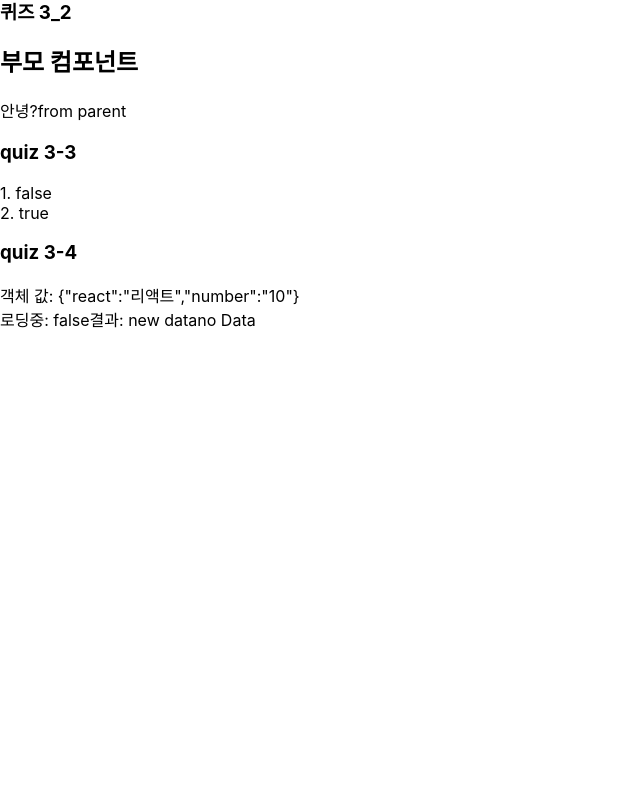
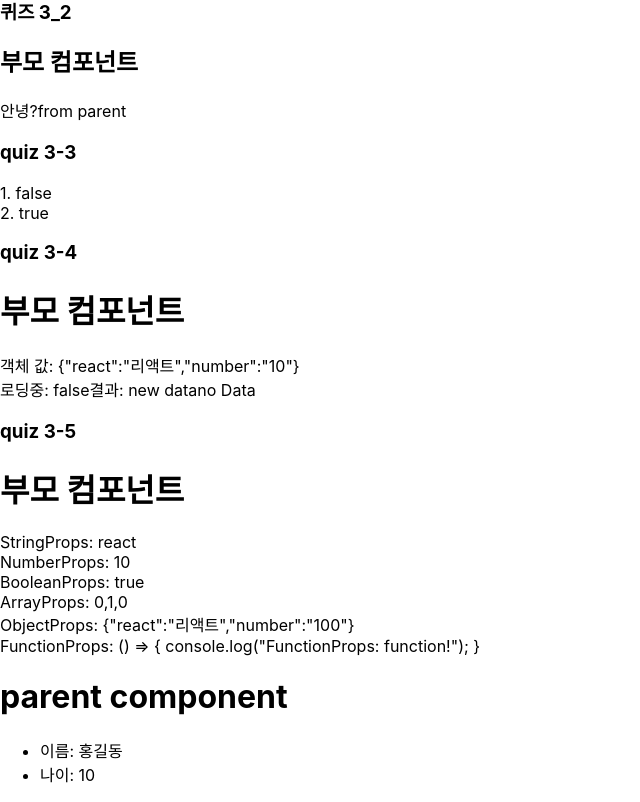
Before and after one commit to l0u0h0/2022web_1, a React (Create React App) app: page / in a window 1280 px wide. Shown: the part 979-1781 px from the top of the page, without its empty margins (0-640 px from the left). Before the commit the page ends 1310 px from the top, so only its background shows below. Built offline with nearby package versions, Linux system fonts and the light colour scheme.

Commit message:
7weeks_0.5

```diff
--- a/src/05/5_3.jsx
+++ b/src/05/5_3.jsx
@@ -8,6 +8,11 @@ class ChildComponent extends Component {
     return (
       <div>
         <span>{boolValue}</span>
+        <span>{numValue}</span>
+        <span>{arrayValue}</span>
+        <span>{objValue}</span>
+        <span>{nodeValue}</span>
+        <span>{funcValue}</span>
       </div>
     );
   }
--- /dev/null
+++ b/src/07/7_1.jsx
@@ -0,0 +1,21 @@
+import React from "react";
+
+export default class PropertyComponent extends React.Component {
+  render() {
+    return (
+      <div>
+        <span>StringProps: {this.props.string}</span>
+        <br />
+        <span>NumberProps: {this.props.number}</span>
+        <br />
+        <span>BooleanProps: {String(this.props.Bool)}</span>
+        <br />
+        <span>ArrayProps: {String(this.props.Array)}</span>
+        <br />
+        <span>ObjectProps: {JSON.stringify(this.props.obj)}</span>
+        <br />
+        <span>FunctionProps: {String(this.props.func)}</span>
+      </div>
+    );
+  }
+}
--- /dev/null
+++ b/src/07/7_2.jsx
@@ -0,0 +1,15 @@
+import React from "react";
+
+export default class Child extends React.Component {
+  render() {
+    const { name, age } = this.props.member;
+    return (
+      <div>
+        <ul>
+          <li>이름: {name}</li>
+          <li>나이: {age}</li>
+        </ul>
+      </div>
+    );
+  }
+}
--- a/src/App.js
+++ b/src/App.js
@@ -18,9 +18,14 @@ import ChildProperty from "./06/6_5";
 import BooleanComponent1 from "./06/6_6";
 import ChildComponent2 from "./06/6_7";
 import StateExample from "./06/6_8";
+import PropertyComponent from "./07/7_1";
+import Child from "./07/7_2";
 
 class App extends Component {
   render() {
+    const func = () => {
+      console.log("FunctionProps: function!");
+    };
     return (
       <div className="App">
         <h1 className="title">리액트 프로그래밍 시작</h1>
@@ -65,9 +70,26 @@ class App extends Component {
         </div>
         <div>
           <h3>quiz 3-4</h3>
+          <h1>부모 컴포넌트</h1>
           <ChildComponent2 obj={{ react: "리액트", number: "10" }} />
         </div>
         <StateExample />
+        <div>
+          <h3>quiz 3-5</h3>
+          <h1>부모 컴포넌트</h1>
+          <PropertyComponent
+            string={"react"}
+            number={10}
+            Bool={true}
+            Array={[0, 1, 0]}
+            obj={{ react: "리액트", number: "100" }}
+            func={func}
+          />
+        </div>
+        <div>
+          <h1>parent component</h1>
+          <Child member={{ name: "홍길동", age: "10" }} />
+        </div>
       </div>
     );
   }
```
Also changed, not shown: src/06/6_7.jsx (+0 -7 lines).
